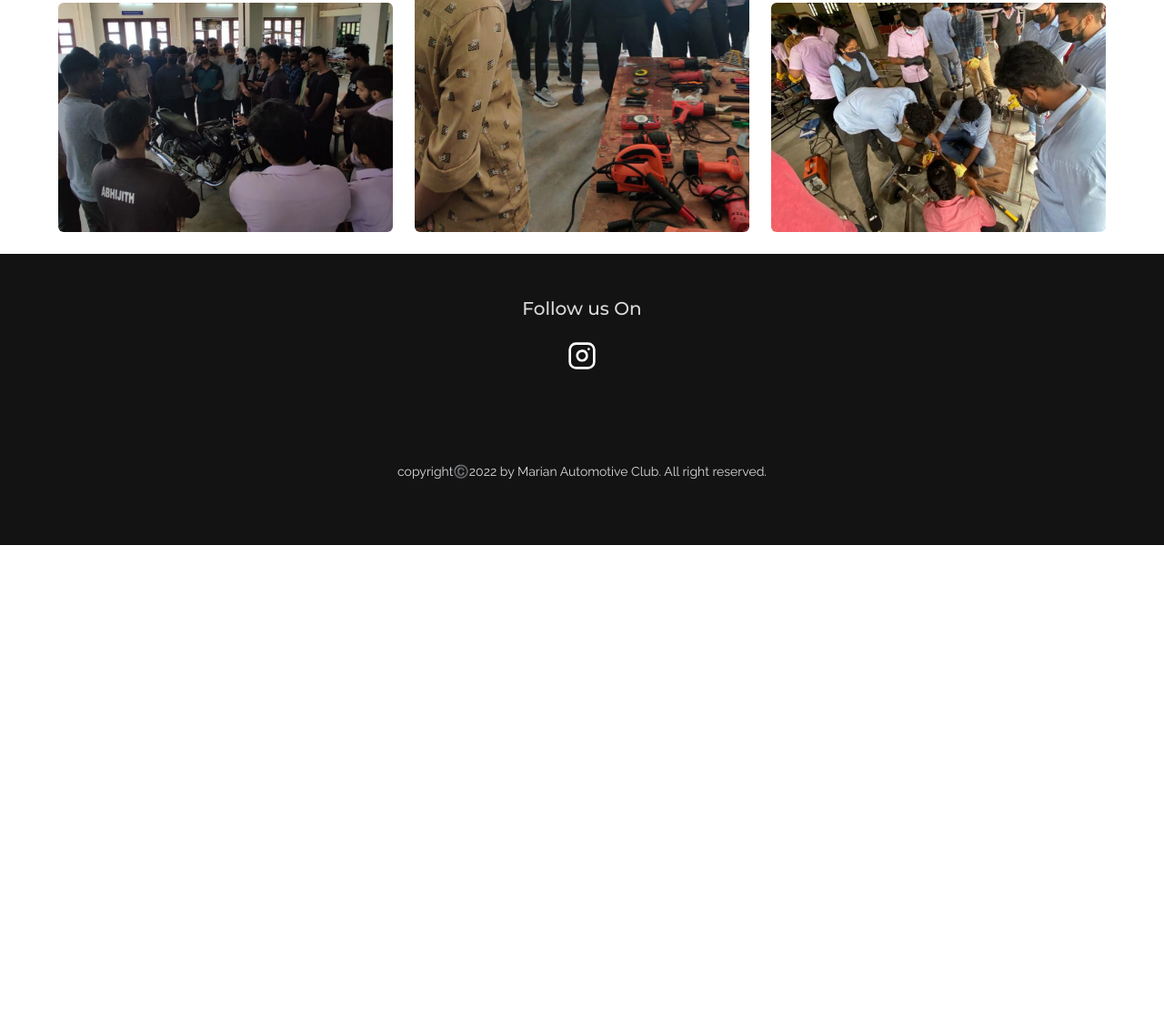
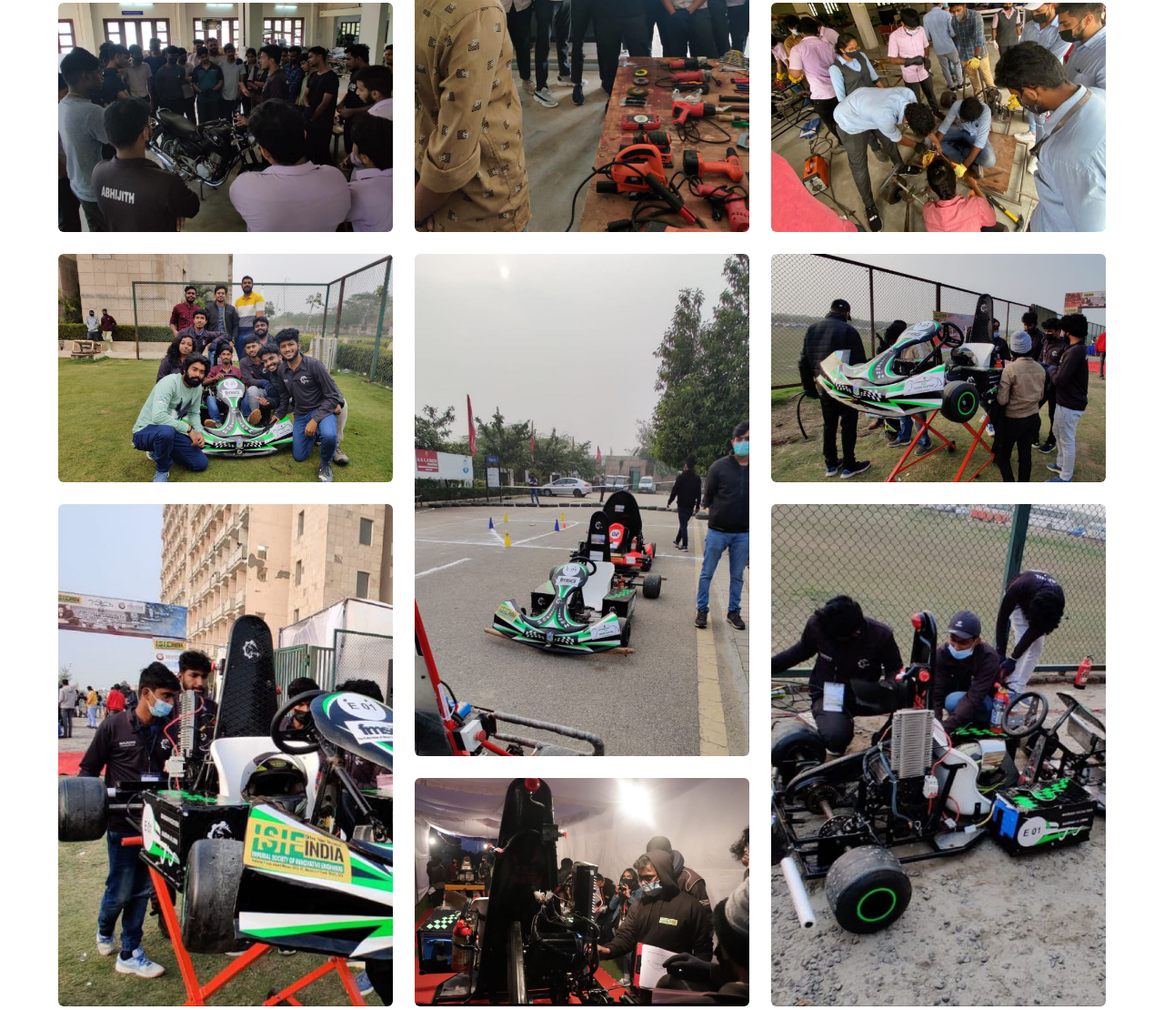
Before and after one commit to apk-official/marian_automotive_club, a plain HTML site: page gallery.html in a window 1280 px wide. Shown: the part 2527-3637 px from the top of the page at 91% size. Before the commit the page ends 3126 px from the top, so only its background shows below. Drawn offline with nearby package versions, Linux system fonts and the light colour scheme.

Commit message:
Gallery images added 🏎️

```diff
--- a/gallery.html
+++ b/gallery.html
@@ -278,7 +278,7 @@
           </div>
         </div>
         <!-- Gallery set 2 complete-->
-        <!-- Gallery set 1-->
+        <!-- Gallery set 3-->
         <div class="row">
           <div class="col-lg-4 col-md-12 mb-4 mb-lg-0">
             <img
@@ -328,7 +328,59 @@
             />
           </div>
         </div>
-        <!-- Gallery set 1 complete-->
+        <!-- Gallery set 3 complete-->
+        <!-------------------------->
+        <!-- Gallery set 2-->
+        <div class="row">
+          <div class="col-lg-4 col-md-12 mb-4 mb-lg-0">
+            <img
+              src="/Gallery/img-19.webp"
+              class="w-100 shadow-1-strong rounded mb-4"
+              alt="Marian Automotive Club Cavallo cavallo marian automotive club trivandrum"
+              data-aos="fade-up" data-aos-delay="350"
+            />
+
+            <img
+              src="/Gallery/img-22.webp"
+              class="w-100 shadow-1-strong rounded mb-4"
+              alt="Marian Automotive Club Cavallo cavallo marian automotive club trivandrum"
+              data-aos="fade-up" data-aos-delay="400"
+            />
+          </div>
+
+          <div class="col-lg-4 mb-4 mb-lg-0">
+            <img
+              src="/Gallery/img-20.webp"
+              class="w-100 shadow-1-strong rounded mb-4"
+              alt="Marian Automotive Club Cavallo cavallo marian automotive club trivandrum"
+              data-aos="fade-up" data-aos-delay="450"
+            />
+
+            <img
+              src="/Gallery/img-23.webp"
+              class="w-100 shadow-1-strong rounded mb-4"
+              alt="Marian Automotive Club Cavallo cavallo marian automotive club trivandrum"
+              data-aos="fade-up" data-aos-delay="500"
+            />
+          </div>
+
+          <div class="col-lg-4 mb-4 mb-lg-0">
+            <img
+              src="/Gallery/img-21.webp"
+              class="w-100 shadow-1-strong rounded mb-4"
+              alt="Marian Automotive Club Cavallo cavallo marian automotive club trivandrum"
+              data-aos="fade-up" data-aos-delay="550"
+            />
+
+            <img
+              src="/Gallery/img-24.webp"
+              class="w-100 shadow-1-strong rounded mb-4"
+              alt="Marian Automotive Club Cavallo cavallo marian automotive club trivandrum"
+              data-aos="fade-up" data-aos-delay="600"
+            />
+          </div>
+        </div>
+        <!-- Gallery set 2 complete-->
       </div>
     </section>
     <!--------------------------->
```
Also changed, not shown: index.html (+1 -1 lines), Gallery/img-19.webp (added), Gallery/img-20.webp (added), Gallery/img-21.webp (added), Gallery/img-22.webp (added), Gallery/img-23.webp (added), Gallery/img-24.webp (added), 1 other file.
